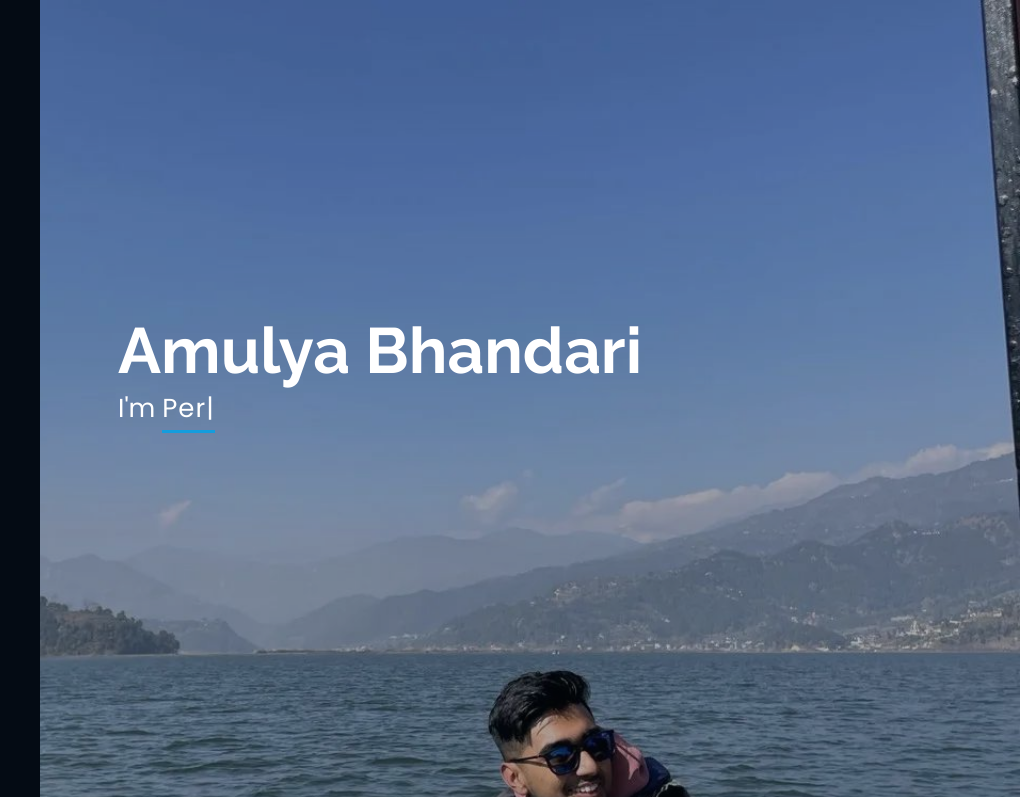
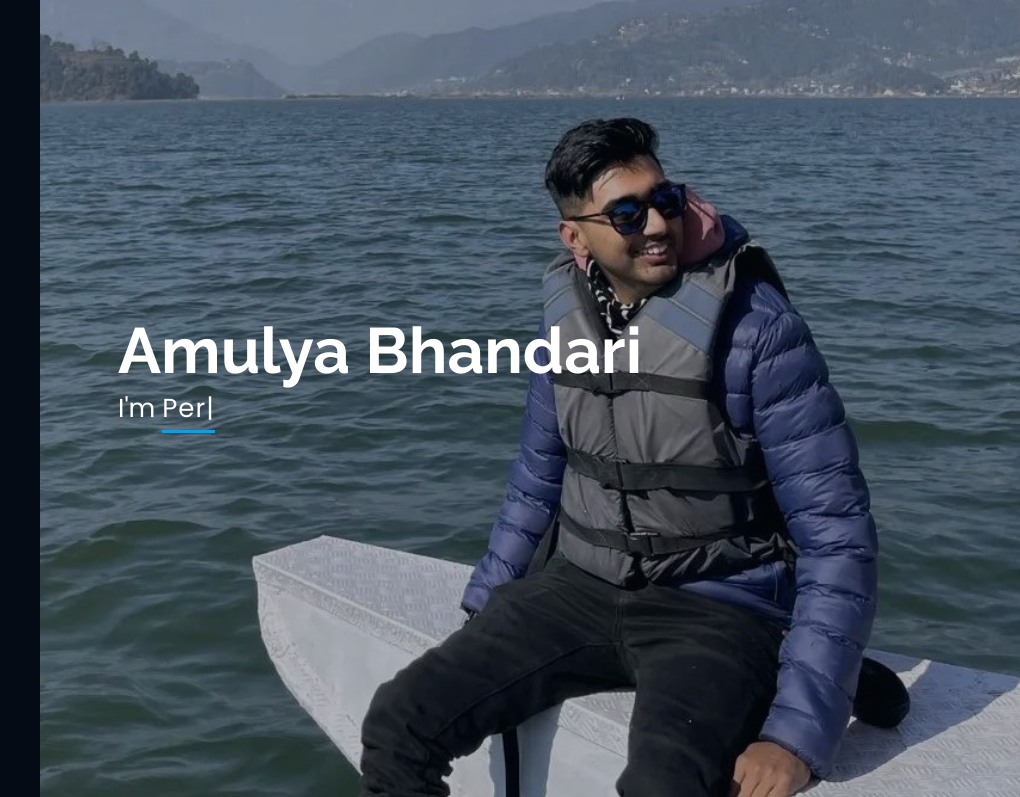
Before and after one commit to amulyabhandari/amulyabhandari, a plain HTML site: page index.html in a window 1280 px wide. Shown: the top 797 px of the page, 260-1280 px from the left. Drawn offline with nearby package versions, Linux system fonts and the light colour scheme.

Commit message:
Update style.css

```diff
--- a/assets/css/style.css
+++ b/assets/css/style.css
@@ -206,7 +206,7 @@ h1, h2, h3, h4, h5, h6 {
 #hero {
   width: 100%;
   height: 100vh;
-  background: url("../img/amulllya.jpg") top center;
+  background: url("../img/aamul.jpg") top center;
   background-size: cover;
 }
 
```
